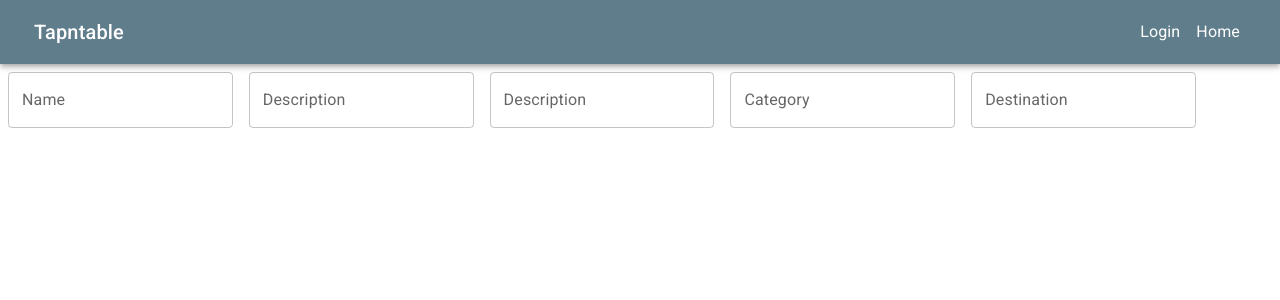
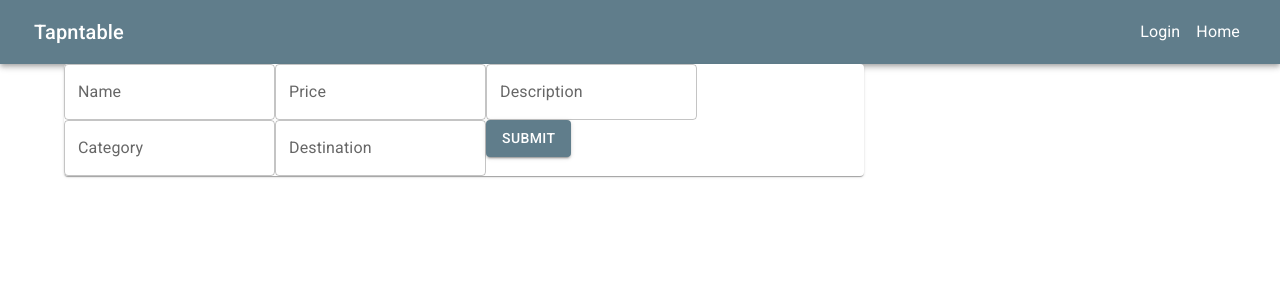
Before and after one commit to Keparoo/Tapntable, a React (Create React App) app: page /newitem in a window 1280 px wide. Shown: the top 300 px of the page. Built offline with nearby package versions, Linux system fonts and the light colour scheme; no server answers.

Commit message:
Install formik & yup create new item form

```diff
--- a/src/components/NewItemForm.js
+++ b/src/components/NewItemForm.js
@@ -1,69 +1,158 @@
-import { TextField } from '@mui/material';
+import React, { useState } from 'react';
+import { useFormik } from 'formik';
+import * as Yup from 'yup';
+
+// import { useDispatch, useSelector } from 'react-redux';
+// import { fetchItemsFromAPI } from '../actions/items';
+
+import { Button, Container, Paper, TextField } from '@mui/material';
 import { Box } from '@mui/system';
-import React, { useEffect, useState } from 'react';
-import { useDispatch, useSelector } from 'react-redux';
-import { fetchItemsFromAPI } from '../actions/items';
 
 /**
  * Form to input the data for a new item
  */
 
+const validationSchema = Yup.object({
+  name: Yup.string('Enter item name').required('Item name is required'),
+  description: Yup.string('Enter a description or ingredient list'),
+  price: Yup.number('Enter the price').min(0, 'Price cannot be negative'),
+  categoryId: Yup.number().required('Category is required'),
+  destinationId: Yup.number().required('Destination is required')
+});
+
 const NewItemForm = () => {
   console.debug('NewItemForm');
 
-  const [ inputs, setInputs ] = useState({});
+  // const [ inputs, setInputs ] = useState({});
 
-  const handleChange = (event) => {
-    const name = event.target.name;
-    const value = event.target.value;
-    setInputs((values) => ({ ...values, [name]: value }));
-  };
+  const formik = useFormik({
+    initialValues: {
+      name: '',
+      description: '',
+      price: '',
+      categoryId: '',
+      destinationId: ''
+    },
+    validationSchema: validationSchema,
+    onSubmit: (values) => {
+      alert(JSON.stringify(values, null, 2));
+    }
+  });
 
-  const handleSubmit = (event) => {
-    event.preventDefault();
-    alert(inputs);
-  };
+  // const handleChange = (event) => {
+  //   const name = event.target.name;
+  //   const value = event.target.value;
+  //   setInputs((values) => ({ ...values, [name]: value }));
+  // };
+
+  // const handleSubmit = (event) => {
+  //   event.preventDefault();
+  //   console.debug(inputs);
+
+  //   alert(
+  //     `${inputs.name} ${inputs.description} ${inputs.price} ${inputs.categoryId} ${inputs.destinationId}`
+  //   );
+  // };
 
   return (
+    <Container>
+      <Paper width="600px" sx={{ width: '800px' }}>
         <Box
           component="form"
-      sx={{
-        '& > :not(style)': { m: 1, width: '25ch' }
-      }}
+          width="800px"
           noValidate
           autoComplete="off"
+          onSubmit={(e) => {
+            e.preventDefault();
+            formik.handleSubmit(e);
+          }}
         >
           <TextField
             id="name"
+            name="name"
             label="Name"
-        value={inputs.name}
-        onChange={handleChange}
+            value={formik.values.name}
+            onChange={formik.handleChange}
+            onBlur={formik.handleBlur}
+            error={formik.touched.name && Boolean(formik.errors.name)}
+            helperText={formik.touched.name && formik.errors.name}
           />
+          {formik.touched.name && formik.errors.name ? (
+            <div>{formik.errors.name}</div>
+          ) : null}
+
+          <TextField
+            type="number"
+            id="price"
+            name="price"
+            label="Price"
+            value={formik.values.price}
+            onChange={formik.handleChange}
+            onBlur={formik.handleBlur}
+            error={formik.touched.price && Boolean(formik.errors.price)}
+            helperText={formik.touched.price && formik.errors.price}
+          />
+          {formik.touched.price && formik.errors.price ? (
+            <div>{formik.errors.price}</div>
+          ) : null}
+
           <TextField
             id="description"
+            name="description"
             label="Description"
-        value={inputs.description}
-        onChange={handleChange}
+            value={formik.values.description}
+            onChange={formik.handleChange}
+            onBlur={formik.handleBlur}
+            error={
+              formik.touched.description && Boolean(formik.errors.description)
+            }
+            helperText={formik.touched.description && formik.errors.description}
           />
-      <TextField
-        id="price"
-        label="Description"
-        value={inputs.price}
-        onChange={handleChange}
-      />
+          {formik.touched.description && formik.errors.description ? (
+            <div>{formik.errors.description}</div>
+          ) : null}
+
           <TextField
             id="categoryId"
+            name="categoryId"
             label="Category"
-        value={inputs.categoryId}
-        onChange={handleChange}
+            value={formik.values.categoryId}
+            onChange={formik.handleChange}
+            onBlur={formik.handleBlur}
+            error={
+              formik.touched.categoryId && Boolean(formik.errors.categoryId)
+            }
+            helperText={formik.touched.categoryId && formik.errors.categoryId}
           />
+          {formik.touched.categoryId && formik.errors.categoryId ? (
+            <div>{formik.errors.categoryId}</div>
+          ) : null}
+
           <TextField
             id="destinationId"
+            name="destinationId"
             label="Destination"
-        value={inputs.destinationId}
-        onChange={handleChange}
+            value={formik.values.destinationId}
+            onChange={formik.handleChange}
+            onBlur={formik.handleBlur}
+            error={
+              formik.touched.destinationId &&
+              Boolean(formik.errors.destinationId)
+            }
+            helperText={
+              formik.touched.destinationId && formik.errors.destinationId
+            }
           />
+          {formik.touched.destinationId && formik.errors.destinationId ? (
+            <div>{formik.errors.destinationId}</div>
+          ) : null}
+
+          <Button variant="contained" type="submit">
+            Submit
+          </Button>
         </Box>
+      </Paper>
+    </Container>
   );
 };
 
--- a/src/components/UpdateItemCount.js
+++ b/src/components/UpdateItemCount.js
@@ -48,7 +48,7 @@ const UpdateItemCount = ({
     disagreeButton
   );
 
-  const [ open, setOpen ] = useState(true);
+  const [ open ] = useState(true);
   const [ count, setCount ] = useState(item.count);
 
   // Send back disagree=false
--- a/src/pages/ItemCount.js
+++ b/src/pages/ItemCount.js
@@ -1,4 +1,4 @@
-import React, { useState, memo, useCallback } from 'react';
+import React, { useState } from 'react';
 
 // Redux
 import { useDispatch, useSelector } from 'react-redux';
```
Also changed, not shown: package.json (+12 -3 lines), 1 other file (tests, documents, lock files or other folders). Lines whose indentation alone changed are shown as unchanged.
